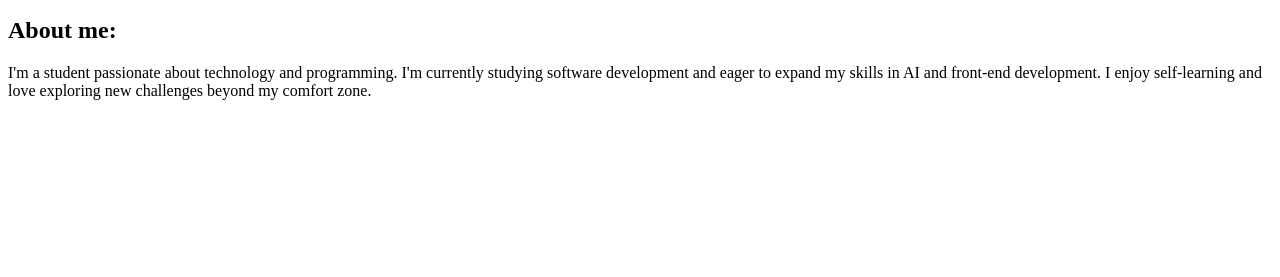
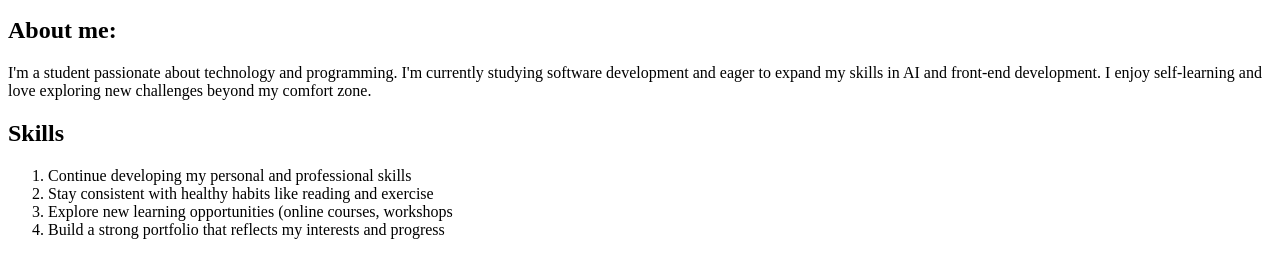
Before and after one commit to shahad0000/git-github-lab-2, a plain HTML site: page shahad.html in a window 1280 px wide. Shown: the part 101-378 px from the top of the page. Drawn offline with Linux system fonts and the light colour scheme.

Commit message:
added goals in an ordered list

```diff
--- a/shahad.html
+++ b/shahad.html
@@ -16,6 +16,13 @@
             I'm a student passionate about technology and programming. I'm currently studying software development and eager to expand my skills in AI and front-end development.
             I enjoy self-learning and love exploring new challenges beyond my comfort zone.
         </p>
+        <h2>Skills</h2>
+        <ol>
+            <li>Continue developing my personal and professional skills</li>
+            <li>Stay consistent with healthy habits like reading and exercise</li>
+            <li>Explore new learning opportunities (online courses, workshops</li>
+            <li>Build a strong portfolio that reflects my interests and progress</li>
+        </ol>
     </div>
 </body>
 </html>
```
Also changed, not shown: 1 other file.
